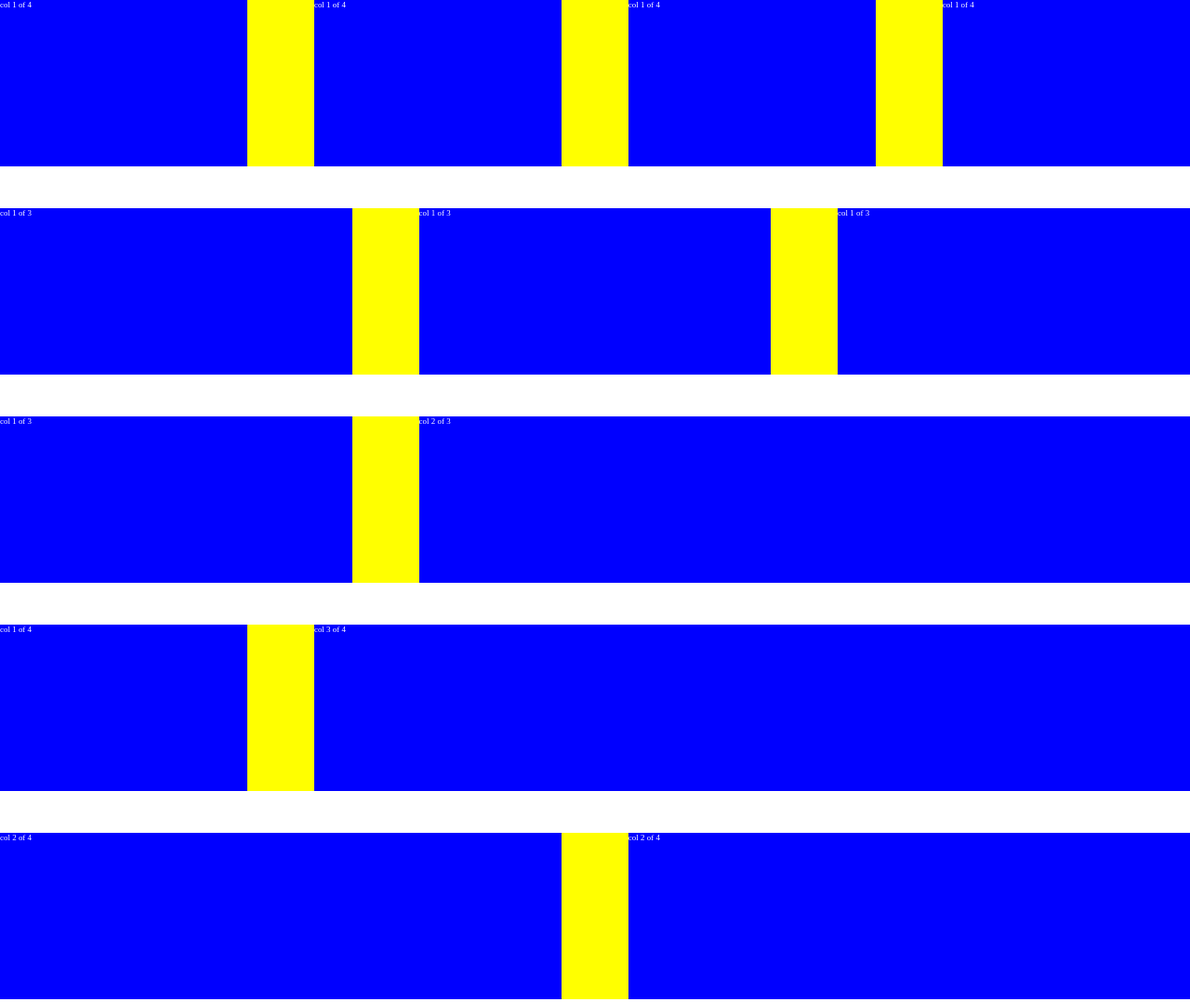
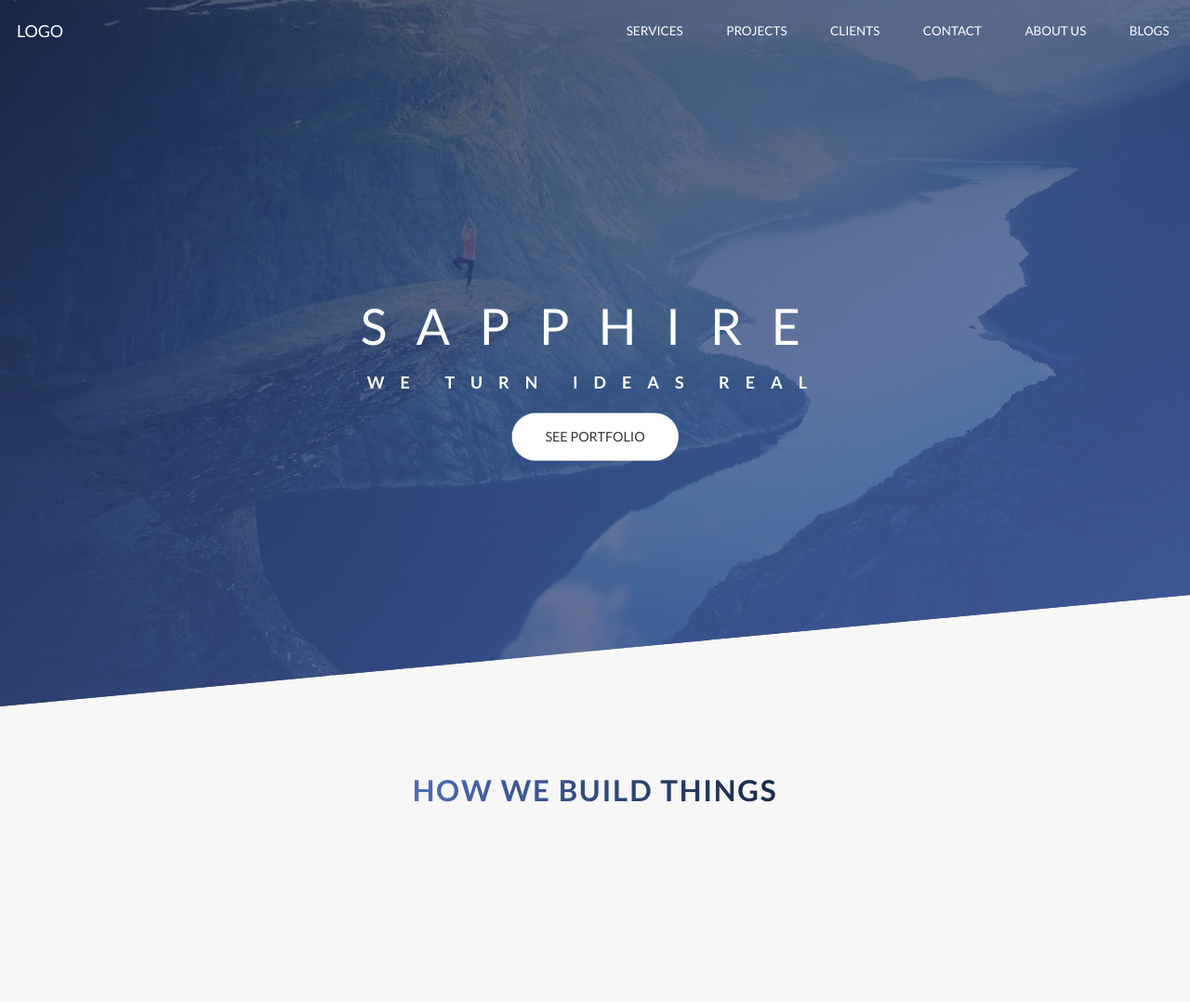
Before and after one commit to hasratsabit/Sapphire, a website built with webpack: page src/index.html in a window 1280 px wide. Shown: the whole page at 93% size. Built offline with nearby package versions, Linux system fonts and the light colour scheme.

Commit message:
Many components are added

```diff
--- a/src/css/abstract/_mixins.scss
+++ b/src/css/abstract/_mixins.scss
@@ -35,7 +35,7 @@ $breakpoint arguement choices:
 */
 @mixin respond($breakpoint) {
     @if $breakpoint == tab-port {
-        @media only screen and (min-width: 37.5em) { @content };     //600pc
+        @media only screen and (min-width: 37.5em) { @content };     //600px
     }
     @if $breakpoint == tab-land {
         @media only screen and (min-width: 56.25em) { @content };    // 900px
--- a/src/css/base/_typography.scss
+++ b/src/css/base/_typography.scss
@@ -0,0 +1,64 @@
+body {
+    font-family: "Lato", sans-serif;
+    font-weight: 400;
+    /*font-size: 16px;*/
+    line-height: 1.7;
+    // color: $color-grey-dark;
+}
+
+.heading-primary {
+    text-transform: uppercase;
+
+    color: $color-white;
+
+    &--main {
+        display: block;
+        font-size: 6rem;
+        font-weight: 400;
+        letter-spacing: 1rem;
+
+        animation: moveInLeft 1s ease-out;
+
+        @include respond(tab-port) {
+            letter-spacing: 3.5rem;
+        }
+    }
+
+    &--sub {
+        display: inline-block;
+        font-size: 2rem;
+        font-weight: 700;
+        letter-spacing: .8rem;
+        margin-bottom: 2rem;
+
+        animation: moveInRight 1s ease-out;
+
+        @include respond(tab-port) {
+            letter-spacing: 1.9rem;
+        }
+    }
+}
+
+
+.heading-secondary {
+    display: inline-block;
+    text-transform: uppercase;
+    font-size: 2.5rem;
+    letter-spacing: .2rem;
+    font-weight: 700;
+    background-image:
+        linear-gradient(to right, $color-primary-light-1, $color-primary-dark-1);
+    -webkit-background-clip: text;
+    background-clip: text;
+    color: transparent;
+    transition: all .3s;
+
+    @include respond(tab-port) {
+        font-size: 3.5rem;
+    }
+
+    &:hover {
+        transform: skewY(2deg) skewX(15deg) scale(1.1);
+        text-shadow: .5rem 1rem 2rem rgba($color-black, .2);
+    }
+}
--- a/src/css/base/_utilities.scss
+++ b/src/css/base/_utilities.scss
@@ -0,0 +1,2 @@
+
+.u-text-center {text-align: center}
--- /dev/null
+++ b/src/css/components/_buttons.scss
@@ -0,0 +1,73 @@
+
+
+.button {
+    &,
+    &:link,
+    &:visited {
+        position: relative;
+        display: inline-block;
+        text-decoration: none;
+        padding: 1.5rem 4rem;
+        text-transform: uppercase;
+        border-radius: 10rem;
+        font-size: $default-font-size;
+
+        // For button elements
+        border: none;
+        cursor: pointer;
+        backface-visibility: hidden;
+
+    }
+
+    &::after {
+        content: "";
+        display: inline-block;
+        height: 100%;
+        width: 100%;
+        border-radius: 10rem;
+        position: absolute;
+        top: 0;
+        left: 0;
+        z-index: -1;
+        transition: all .5s;
+    }
+
+    &:hover,
+    &:active {
+        transform: translateY(-3px);
+        box-shadow: 0 1rem 2rem rgba($color-black,.2);
+
+        &::after {
+            transform: scaleX(1.4) scaleY(1.6);
+            opacity: 0;
+        }
+    }
+
+    &:active,
+    &:focus {
+        outline: none;
+        transform: translateY(-1px);
+        box-shadow: 0 .5rem 1rem rgba($color-black,.2);
+    }
+
+    &--primary {
+        color: $color-white;
+        background: $color-primary-dark-1;
+
+        &::after {
+            background: $color-primary-dark-1;
+        }
+    }
+
+    &--white {
+        background: $color-white;
+        color: $color-grey-dark-3;
+
+
+        &::after {
+            background-color: $color-white;
+        }
+    }
+
+    animation: moveInUp 1s ease-out;
+}
--- a/src/css/layout/_grid.scss
+++ b/src/css/layout/_grid.scss
@@ -1,14 +1,13 @@
 .row {
     @include clearfix;
+    max-width: $grid-width;
     margin: 0 auto;
 
-    background: yellow;
-    margin-bottom: 5rem;
-    color: white;
 
     [class^="col-"] {
+
+        background: turquoise;
         height: 20rem;
-        background: blue;
 
         float: left;
         width: 100%;
@@ -16,12 +15,12 @@
             margin-bottom: $gutter-vertical-small;
         }
 
-        // @include respond(tab-port){
-        //     width: calc((100% - #{$gutter-horizontal-big} * 2 + #{$gutter-horizontal-big}) / 2);
-        // }
 
         @include respond(tab-land) {
             margin-bottom: 0 !important;
+            &:not(:last-child) {
+                margin-right: $gutter-horizontal-big;
+            }
         }
 
     }
@@ -45,10 +44,6 @@
         }
         @include respond(tab-land) {
             width: calc((100% - #{$gutter-horizontal-big} * 3) / 4);
-
-            &:not(:last-child) {
-                margin-right: $gutter-horizontal-big;
-            }
         }
     }
 
@@ -85,13 +80,33 @@
     }
 
     .col-2-of-4 {
-        @include respond(tab-port) {
-            &:not(:last-child) {
-                margin-right: $gutter-horizontal-big;
-            }
-        }
         @include respond(tab-land) {
          width: calc(((100% - #{$gutter-horizontal-big} * 3) / 4) * 2 + #{$gutter-horizontal-big});
         }
      }
+
+    .col-1-of-6 {
+            width: calc((100% - #{$gutter-horizontal-small}) / 2);
+            &:not(:nth-child(2n)) {
+                margin-right: $gutter-horizontal-small;
+            }
+
+            @include respond(tab-port) {
+                width: calc((100% - #{$gutter-horizontal-small} * 2) / 3);
+                &:nth-child(2),
+                &:nth-child(4) {
+                    margin-right: $gutter-horizontal-small;
+                }
+                &:nth-child(3) {
+                    margin-right: 0;
+                }
+            }
+
+            @include respond(tab-land) {
+                width: calc((100% - #{$gutter-horizontal-small} * 5) / 6);
+                &:nth-child(3) {
+                    margin-right: $gutter-horizontal-small;
+                }
+            }
+     }
 }
--- /dev/null
+++ b/src/css/layout/_header.scss
@@ -0,0 +1,37 @@
+
+.header {
+    height: 95vh;
+    width: 100%;
+    background-image: linear-gradient(to right bottom, rgba($color-primary-dark-1, .8),
+                      rgba($color-primary-light-1, .8)),
+                      url('../img/hero-small.jpg');
+    background-position: top;
+    background-size: cover;
+    -webkit-clip-path: polygon(0 0, 100% 0, 100% 80vh, 0 100%);
+    clip-path: polygon(0 0, 100% 0, 100% 80vh, 0 100%);
+
+
+    @media only screen and (min-resolution: 192dpi) and (min-width: 37.5em),
+    only screen and (-webkit-min-device-pixel-ratio: 2) and (min-width: 37.5em),
+    only screen and (min-width: 125em) {
+        background-image: linear-gradient(to right bottom, rgba($color-primary-dark-1, .8),
+        rgba($color-primary-light-1, .8)),
+        url('../img/hero-big.jpg');
+        background-position: center;
+    }
+
+    &__text-box {
+        @include absCenter;
+        text-align: center;
+    }
+
+    &__logo-box {
+        position: absolute;
+        top: 2rem;
+        left: 2rem;
+
+        color: white;
+        font-size: 2rem;
+        font-weight: 400;
+    }
+}
--- /dev/null
+++ b/src/css/layout/_navigation.scss
@@ -0,0 +1,203 @@
+.navigation {
+
+    &__nav {
+        position: fixed;
+        right: 0;
+        top: 0;
+        height: 100vh;
+        width: 100%;
+        z-index: 1500;
+
+        transform: scale(1.5);
+        opacity: 0;
+        width: 0;
+        transition: all .8s cubic-bezier(0.68, -0.55, 0.265, 1.55);
+
+        @include respond(tab-land) {
+            transform: scale(1);
+            opacity: 1;
+            width: 100%;
+            height: auto;
+            transition: none;
+        }
+
+    }
+
+    &__list {
+        @include absCenter;
+
+        @include respond(tab-land) {
+            transform: translate(0);
+            position: static;
+            float: right;
+        }
+    }
+
+    &__item {
+        position: relative;
+        list-style: none;
+        margin: 1rem;
+        text-align: center;
+
+        @include respond(tab-land) {
+            display: inline-block;
+            margin: 0;
+            padding: 2.5rem;
+
+            &::after {
+                content: "";
+                position: absolute;
+                bottom: 1rem;
+                left: 2.3rem;
+                height: .2rem;
+                width: 60%;
+                opacity: 0;
+                background-color: $color-white;
+                transform: scale(0);
+                transition: all .3s;
+            }
+
+            &:hover {
+
+                &::after {
+                    opacity: 1;
+                    transform: scale(1);
+                }
+            }
+        }
+    }
+
+
+
+    &__link {
+        &:link,
+        &:visited {
+            display: inline-block;
+            text-decoration: none;
+            color: $color-white;
+            text-transform: uppercase;
+            font-size: 3rem;
+            font-weight: 300;
+            padding: 1rem 2rem;
+            background-image: linear-gradient(120deg, transparent 0%, transparent 50%, $color-white 50%);
+            background-size: 220%;
+            transition: all .4s;
+
+            @include respond(tab-land) {
+                font-size: 1.5rem;
+                display: inline;
+                font-weight: 400;
+                padding: 0;
+                background-image: none;
+                background-size: 220%;
+            }
+        }
+
+        &:active,
+        &:hover {
+            background-position: 100%;
+            color: $color-primary-dark-1;
+            transform: translateX(1rem);
+
+            @include respond(tab-land) {
+                transform: translate(0);
+                color: $color-white;
+            }
+        }
+    }
+
+    &__background {
+        position: fixed;
+        top: 2rem;
+        right: 2rem;
+        height: 6rem;
+        width: 6rem;
+        border-radius: 50%;
+        z-index: 1000;
+        background: $color-primary-light-1;  /* fallback for old browsers */
+        background: -webkit-linear-gradient(to right, rgba($color-primary-dark-1, .8), rgba($color-primary-light-1, .8));  /* Chrome 10-25, Safari 5.1-6 */
+        background: linear-gradient(to right, rgba($color-primary-dark-1, .8), rgba($color-primary-light-1, .8)); /* W3C, IE 10+/ Edge, Firefox 16+, Chrome 26+, Opera 12+, Safari 7+ */
+        transition: transform .8s cubic-bezier(0.86, 0, 0.07, 1);
+
+        // For larger device the backround is hidden.
+        @include respond(tab-land) {
+            display: none;
+        }
+    }
+
+    &__checkbox {
+        display: none;
+    }
+
+    &__menu {
+        position: fixed;
+        top: 2rem;
+        right: 2rem;
+        height: 6rem;
+        width: 6rem;
+        box-shadow: 1.5rem 0 4rem rgba($color-black, .1);
+        background: $color-white;
+        display: block;
+        text-align: center;
+        border-radius: 50%;
+        cursor: pointer;
+        z-index: 2000;
+
+        @include respond(tab-land) {
+            display: none;
+        }
+
+    }
+
+    &__icon {
+        position: relative;
+        margin-top: 3rem;
+
+        &,
+        &::before,
+        &::after {
+            width: 3rem;
+            height: 2px;
+            background-color: $color-grey-dark-3;
+            display: inline-block;
+            transition: all .3s;
+        }
+
+        &::before,
+        &::after {
+            content: "";
+            position: absolute;
+            left: 0;
+        }
+
+        &::before { top: -.8rem; }
+        &::after { top: .8rem; }
+    }
+
+
+    // Functionality
+
+    &__checkbox:checked ~ &__background {
+        transform: scale(80);
+    }
+
+    &__checkbox:checked ~ &__nav {
+        width: 100%;
+        opacity: 1;
+        transform: scale(1);
+    }
+
+    &__checkbox:checked + &__menu &__icon {
+        background: transparent;
+    }
+
+    &__checkbox:checked + &__menu &__icon::before {
+        top: 0;
+        transform: rotate(135deg);
+    }
+
+    &__checkbox:checked + &__menu &__icon::after {
+        top: 0;
+        transform: rotate(-135deg);
+    }
+}
--- /dev/null
+++ b/src/css/pages/_home.scss
@@ -0,0 +1,10 @@
+
+.section-services {
+    background-color: $color-grey-light-1;
+    padding: 20rem 0;
+    margin-top: -20vh;
+
+    @include respond(tab-port) {
+        padding: 25rem 0;
+    }
+}
--- a/src/css/style.scss
+++ b/src/css/style.scss
@@ -14,13 +14,17 @@
 
 
 // PAGES
+@import './pages/home';
 
 
 
 // LAYOUT
 @import './layout/grid';
+@import './layout/navigation';
+@import './layout/header';
 
 
 
 
 // COMPONENTS
+@import './components/buttons';
--- a/src/index.html
+++ b/src/index.html
@@ -4,16 +4,77 @@
     <meta charset="UTF-8">
     <meta name="viewport" content="width=device-width, initial-scale=1.0">
     <meta http-equiv="X-UA-Compatible" content="ie=edge">
+    <link href="https://fonts.googleapis.com/css?family=Lato:100,300,400,700,900" rel="stylesheet">
 
     <title>Sapphire</title>
 </head>
 <body>
 
+    <div class="navigation">
 
-    <div class="row">
+        <input type="checkbox" id="nav-toggle" class="navigation__checkbox">
+
+        <label for="nav-toggle" class="navigation__menu">
+            <span class="navigation__icon"></span>
+        </label>
+
+
+        <div class="navigation__background">&nbsp;</div>
+
+
+
+        <nav class="navigation__nav">
+
+            <ul class="navigation__list">
+                <li class="navigation__item"><a href="#" class="navigation__link">Services</a></li>
+                <li class="navigation__item"><a href="#" class="navigation__link">Projects</a></li>
+                <li class="navigation__item"><a href="#" class="navigation__link">Clients</a></li>
+                <li class="navigation__item"><a href="#" class="navigation__link">Contact</a></li>
+                <li class="navigation__item"><a href="#" class="navigation__link">About us</a></li>
+                <li class="navigation__item"><a href="#" class="navigation__link">Blogs</a></li>
+            </ul>
+        </nav>
+    </div>
+
+    <header class="header">
+
+        <div class="header__logo-box">
+            <span class="header__logo">LOGO</span>
+        </div>
+
+        <div class="header__text-box">
+
+            <h1 class="heading-primary">
+                <span class="heading-primary--main">Sapphire</span>
+                <span class="heading-primary--sub">We turn ideas real</span>
+            </h1>
+
+            <a class="button button--white" href="">See Portfolio</a>
+            <!-- <button class="button button--primary">Primary</button> -->
+        </div>
+    </header>
+
+    <section class="section-services">
+        <div class="u-text-center u-margin-bottom">
+            <h2 class="heading-secondary">How We Build Things</h2>
+        </div>
+    </section>
+
+
+    <!-- <div class="row">
         <div class="col-1-of-4">col 1 of 4</div>
         <div class="col-1-of-4">col 1 of 4</div>
         <div class="col-1-of-4">col 1 of 4</div>
+        <div class="col-1-of-4">col 1 of 4</div>
+    </div>
+
+    <div class="row">
+        <div class="col-2-of-4">col 2 of 4</div>
+        <div class="col-2-of-4">col 2 of 4</div>
+    </div>
+
+    <div class="row">
+        <div class="col-3-of-4">col 3 of 4</div>
         <div class="col-1-of-4">col 1 of 4</div>
     </div>
 
@@ -25,19 +86,22 @@
 
 
     <div class="row">
+        <div class="col-2-of-3">col 2 of 3</div>
         <div class="col-1-of-3">col 1 of 3</div>
-        <div class="col-2-of-3">col 2 of 3</div>
-    </div>
+    </div> -->
 
-    <div class="row">
-        <div class="col-1-of-4">col 1 of 4</div>
-        <div class="col-3-of-4">col 3 of 4</div>
-    </div>
 
-    <div class="row">
-        <div class="col-2-of-4">col 2 of 4</div>
-        <div class="col-2-of-4">col 2 of 4</div>
-    </div>
+    <!-- <div class="row">
+        <div class="col-1-of-6">col 1 of 6</div>
+        <div class="col-1-of-6">col 1 of 6</div>
+        <div class="col-1-of-6">col 1 of 6</div>
+        <div class="col-1-of-6">col 1 of 6</div>
+        <div class="col-1-of-6">col 1 of 6</div>
+        <div class="col-1-of-6">col 1 of 6</div>
+    </div> -->
+
+
+
 
 
 
```
Also changed, not shown: src/css/abstract/_variables.scss (+34 -0 lines), src/css/base/_animations.scss (+52 -0 lines), src/img/cover.jpg (added), src/img/hero-big.jpg (added), src/img/hero-small.jpg (added), 3 other files.
